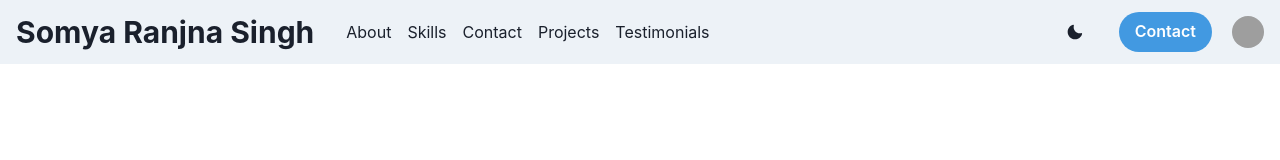
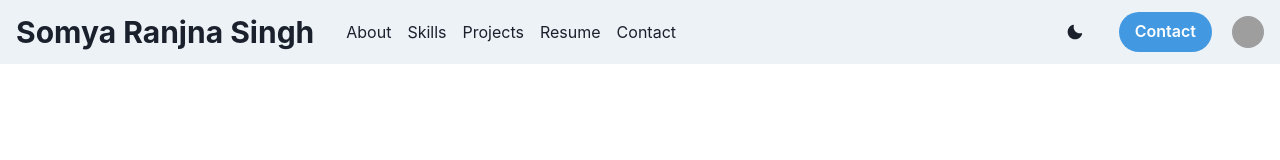
Before and after one commit to somya143/somya143.github.io, a React (Create React App) app: page / in a window 1280 px wide. Shown: the top 160 px of the page. Built offline with nearby package versions, Linux system fonts and the light colour scheme; grey boxes are pictures that could not be loaded.

Commit message:
portfolio

```diff
--- a/src/Components/Navbar.jsx
+++ b/src/Components/Navbar.jsx
@@ -20,7 +20,7 @@ import {
 import { MoonIcon, SunIcon, HamburgerIcon, CloseIcon } from "@chakra-ui/icons";
 import { Link } from "react-scroll";
 
-const Links = ["About", "Skills", "Contact", "Projects", "Testimonials"];
+const Links = ["About", "Skills", "Projects", "Resume", "Contact"];
 
 const NavLink = ({ children }) => (
   <Link
```
